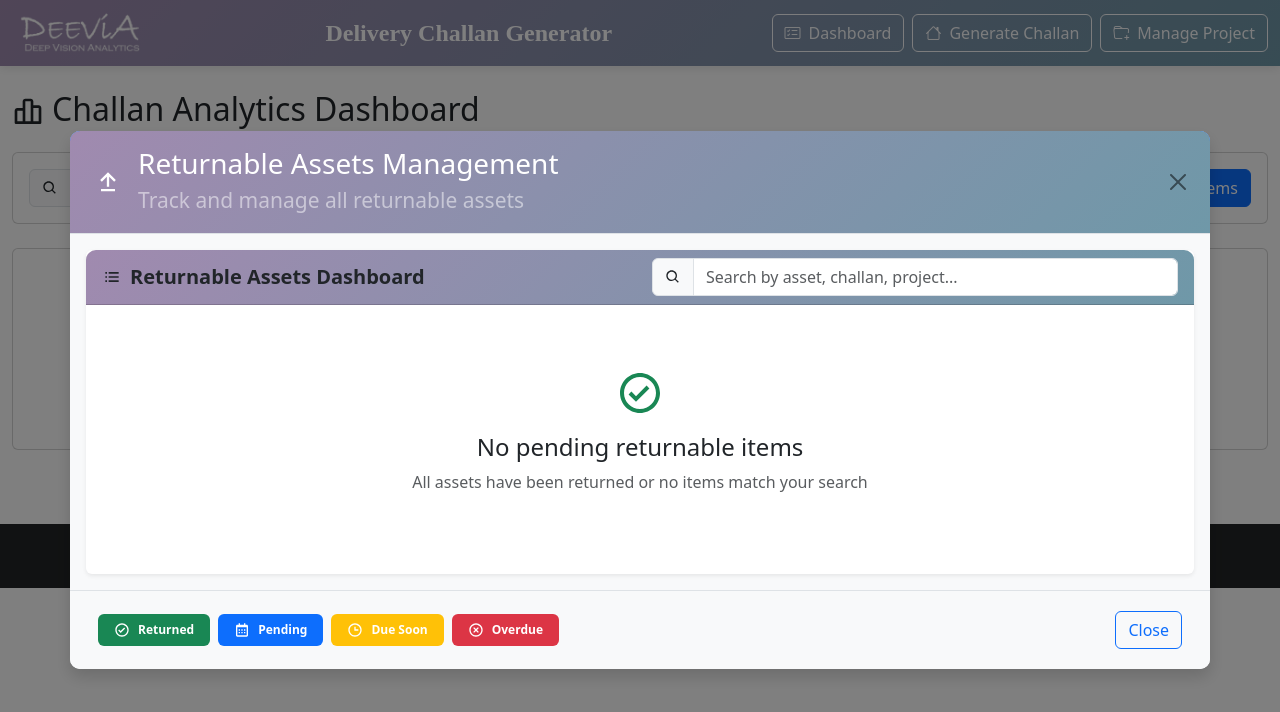
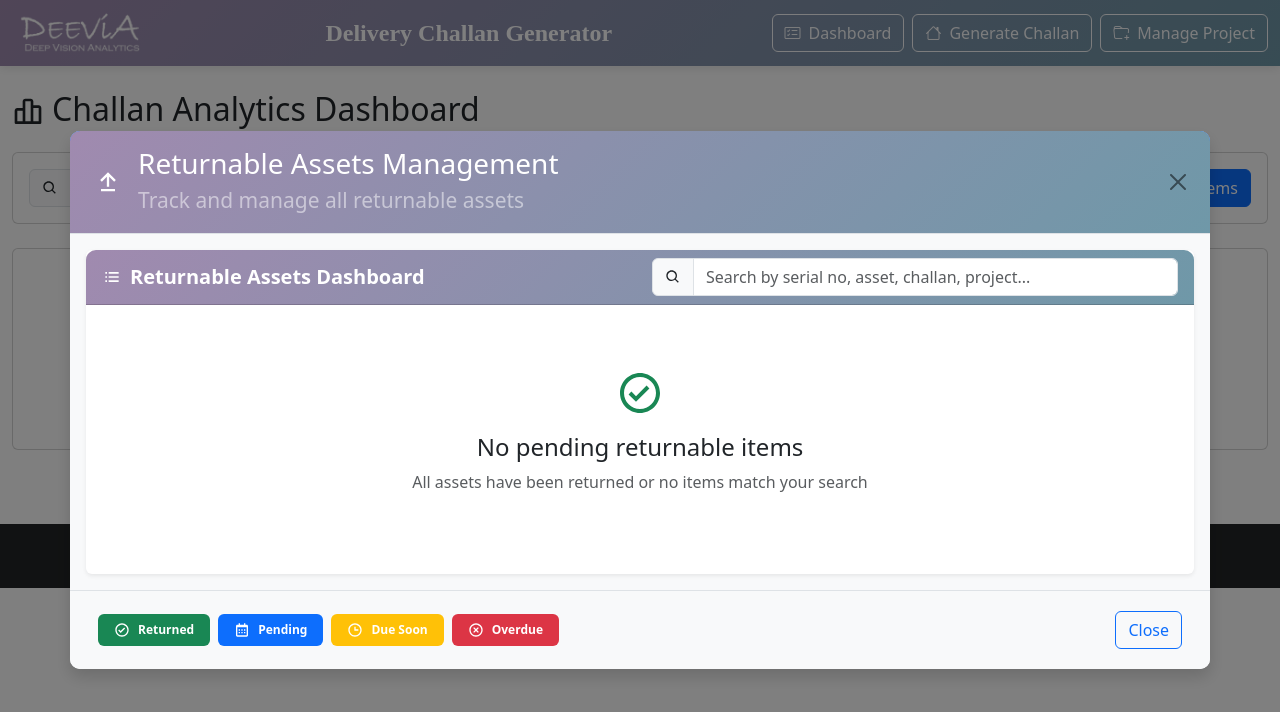
Before and after one commit to vishwakarmasachin68/DC_Final, a React (Create React App) app: page / in a window 1280 px wide. Both pictures are taken after a click on the button "Track Returnable Items". Shown: the top 712 px of the page. Built offline with nearby package versions, Linux system fonts and the light colour scheme.

Commit message:
minor changes

```diff
--- a/src/components/ReturnableItemsModal.js
+++ b/src/components/ReturnableItemsModal.js
@@ -113,7 +113,7 @@ const ReturnableItemsModal = ({ show, onHide, challans, refreshData }) => {
     }));
   };
 
-  // Filter items based on search term
+  // Filter items based on search term (updated to include serial number)
   const filteredItems = returnableItems.filter((item) => {
     const searchLower = searchTerm.toLowerCase();
     return (
@@ -123,7 +123,8 @@ const ReturnableItemsModal = ({ show, onHide, challans, refreshData }) => {
       (item.projectName &&
         item.projectName.toLowerCase().includes(searchLower)) ||
       (item.client && item.client.toLowerCase().includes(searchLower)) ||
-      (item.location && item.location.toLowerCase().includes(searchLower))
+      (item.location && item.location.toLowerCase().includes(searchLower)) ||
+      (item.serialNo && item.serialNo.toLowerCase().includes(searchLower))
     );
   });
 
@@ -325,7 +326,7 @@ const ReturnableItemsModal = ({ show, onHide, challans, refreshData }) => {
         )}
 
         <Card className="border-0 shadow-sm m-3">
-          <Card.Header className="card-header-custom">
+          <Card.Header className="card-header-custom text-white">
             <Row className="align-items-center">
               <Col md={6}>
                 <h5 className="card-title d-flex align-items-center mb-0">
@@ -341,7 +342,7 @@ const ReturnableItemsModal = ({ show, onHide, challans, refreshData }) => {
                     </InputGroup.Text>
                     <Form.Control
                       type="text"
-                      placeholder="Search by asset, challan, project..."
+                      placeholder="Search by serial no, asset, challan, project..."
                       value={searchTerm}
                       onChange={(e) => setSearchTerm(e.target.value)}
                     />
@@ -424,7 +425,6 @@ const ReturnableItemsModal = ({ show, onHide, challans, refreshData }) => {
                                 {summary.pendingItems}/{summary.totalItems}{" "}
                                 pending
                               </Badge>
-                              {/* {isExpanded ? (<BiChevronUp size={20} />) : (<BiChevronDown size={20} /> )} */}
                             </div>
                           </Col>
                         </Row>
@@ -551,6 +551,10 @@ const ReturnableItemsModal = ({ show, onHide, challans, refreshData }) => {
                     <span>{confirmReturn?.assetName}</span>
                   </div>
                   <div className="d-flex justify-content-between mb-2">
+                    <strong>Serial No:</strong>
+                    <span>{confirmReturn?.serialNo || "N/A"}</span>
+                  </div>
+                  <div className="d-flex justify-content-between mb-2">
                     <strong>Challan:</strong>
                     <span>{confirmReturn?.challanNumber}</span>
                   </div>
```
